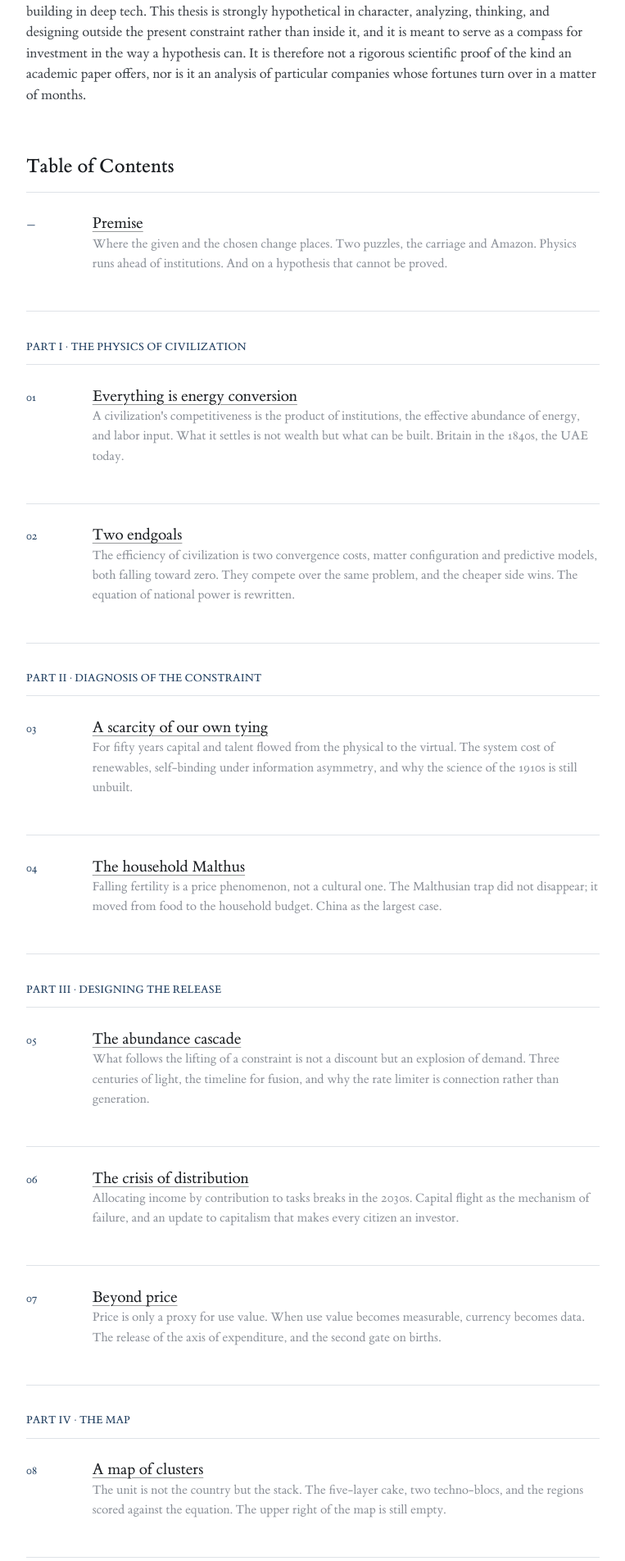
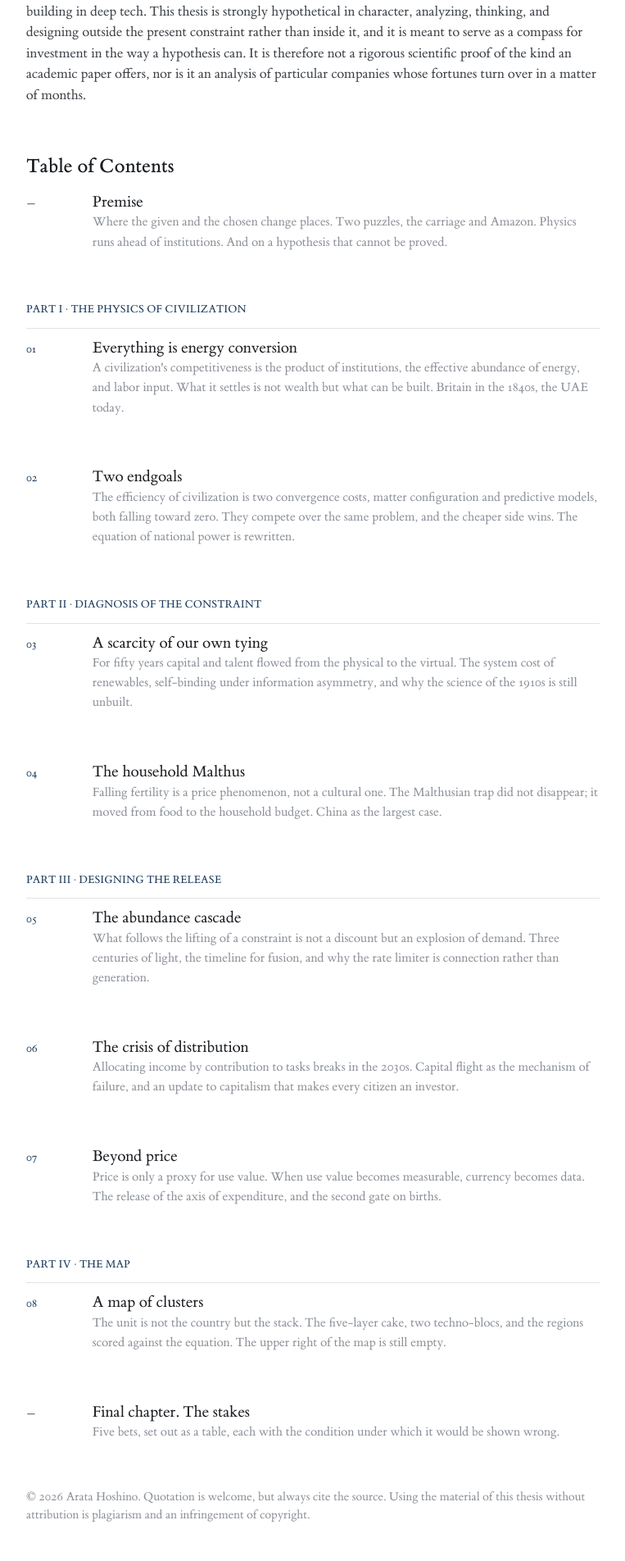
Before and after one commit to arata-hoshino/arata-hoshino.github.io, a Jekyll site: the page built from index.md, in a window 1280 px wide. Shown: the part 1791-3695 px from the top of the page at 82% size, without its empty margins (258-1021 px from the left). Built offline with Jekyll 4.4.1, drawn with Linux system fonts in a browser that asks for light colours.

Commit message:
Set the contents on space rather than on rules
Fourteen hairlines came down to four. The rule now belongs to the part
label alone, which is the only division a reader needs, and the entries
are separated by space, as the rest of the site is. The titles give up
their underline until the pointer is on them, and each chapter's line
sits a little further under its title.

Co-Authored-By: Claude Opus 5 <noreply@anthropic.com>

```diff
--- a/assets/css/style.css
+++ b/assets/css/style.css
@@ -510,7 +510,7 @@ main {
 
    The front matter of the thesis: masthead block, epigraph, and an
    annotated table of contents — number in the margin, title, then the
-   chapter's own description, one hairline per row.                    */
+   chapter's own description, separated by space rather than by rules.  */
 
 .author-name {
   margin: 0;
@@ -593,16 +593,19 @@ main {
 
 /* ------------------------------------------------ table of contents */
 
+/* The part label carries the only rule in the contents. Four rules for
+   four parts, instead of one for every row. */
 .toc-part {
   /* an h3, so it inherits the navy uppercase label from .prose h3 */
-  margin: 2.6em 0 1em;
+  margin: clamp(3rem, 6vw, 4rem) 0 clamp(1.5rem, 3vw, 2rem);
+  padding-bottom: 0.9em;
+  border-bottom: 1px solid var(--rule);
 }
 
 .prose .toc-list {
   margin: 0;
   padding: 0;
   list-style: none;
-  border-top: 1px solid var(--rule);
 }
 
 .prose .toc-item {
@@ -610,14 +613,14 @@ main {
   grid-template-columns: 3.25em minmax(0, 1fr);
   align-items: baseline;
   gap: 0 1.5em;
-  margin: 0;
-  padding: 1.5em 0;
-  border-bottom: 1px solid var(--rule);
+  margin: 0 0 clamp(1.75rem, 3.5vw, 2.5rem);
+  padding: 0;
 }
+
+.prose .toc-list:last-child .toc-item:last-child { margin-bottom: 0; }
 
 /* the prose list rules do not apply here: this list carries its own
    numbers, in their own column */
-.prose .toc-item { padding-left: 0; }
 .prose .toc-item::before { content: none; }
 
 .toc-number {
@@ -631,14 +634,22 @@ main {
   line-height: 1.3;
 }
 
-.toc-title a { color: var(--ink); }
+/* the titles are a list, not running text: they take the underline only
+   under the pointer */
+.toc-title a {
+  color: var(--ink);
+  text-decoration: none;
+}
 
 .toc-title a:hover,
-.toc-title a:focus-visible { color: var(--navy); }
+.toc-title a:focus-visible {
+  color: var(--navy);
+  text-decoration: underline;
+}
 
 .toc-summary {
   grid-column: 2;
-  margin: 0.5em 0 0;
+  margin: 0.75em 0 0;
   color: var(--muted);
   font-size: 0.92em;
   line-height: 1.55;
```
